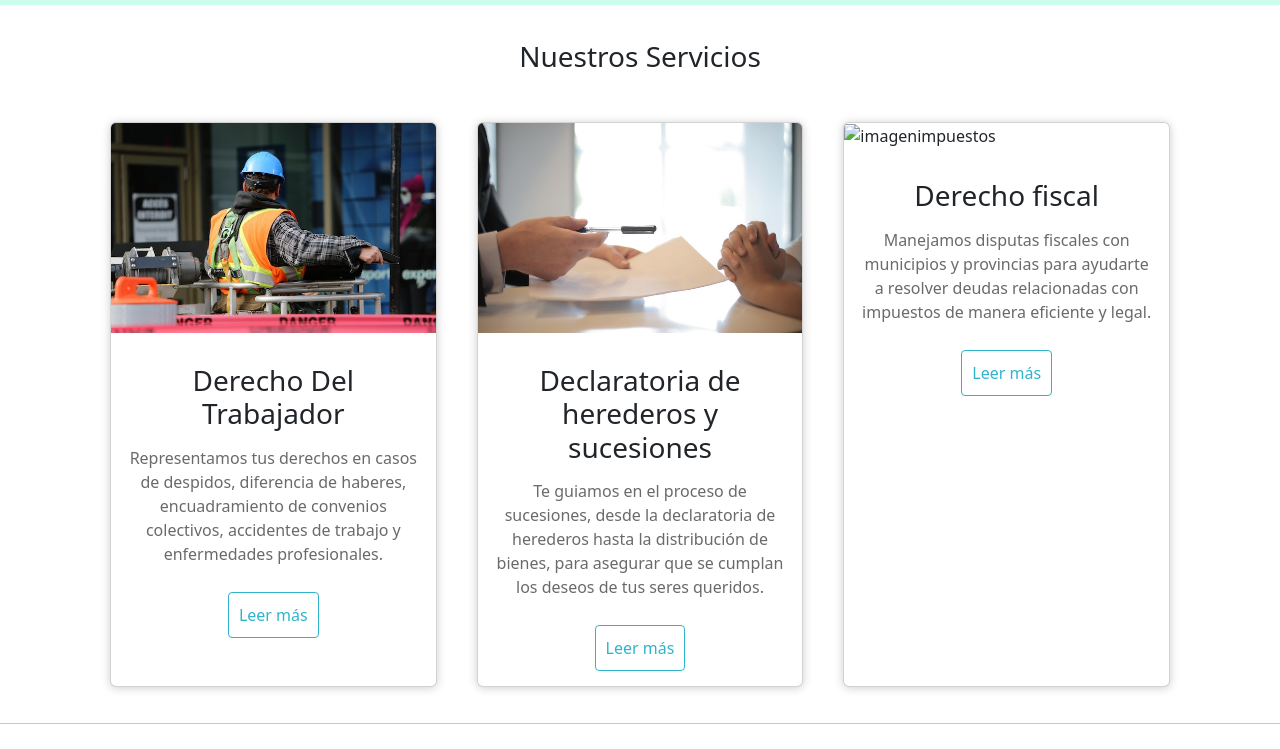
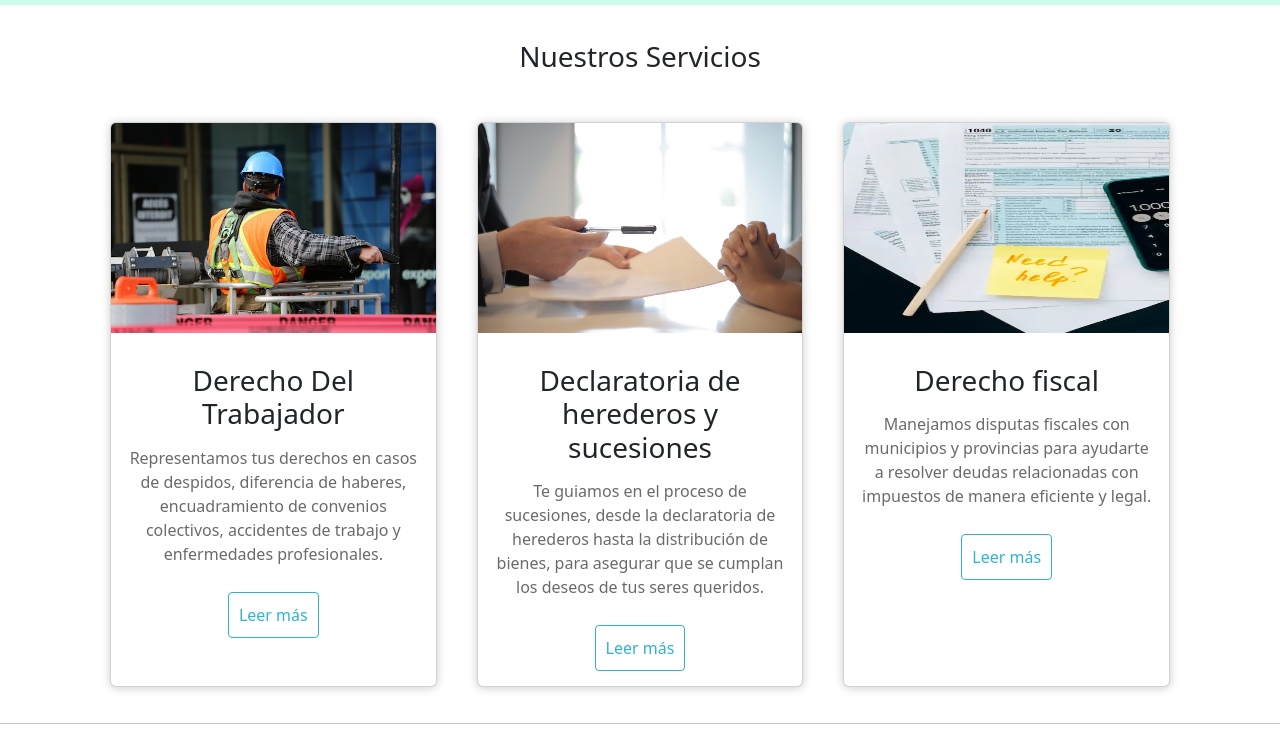
Before and after one commit to estudioslc/PF-LopezCabadaLeonardi, a plain HTML site: page pages/servicios.html in a window 1280 px wide. Shown: the part 51-800 px from the top of the page. Drawn offline with nearby package versions, Linux system fonts and the light colour scheme.

Commit message:
subiendo archivos

```diff
--- a/pages/servicios.html
+++ b/pages/servicios.html
@@ -89,7 +89,7 @@
                         </div>
                         <div class="card">
                             <figure>
-                                <img src="../img/Impuestos.jpg" alt="imagenimpuestos">
+                                <img src="../img/Impuestos.webp" alt="imagenimpuestos">
                             </figure>
                             <div class="contenido">
                                 <h3>Derecho fiscal</h3>
```
Also changed, not shown: img/Impuestos.webp (added).
